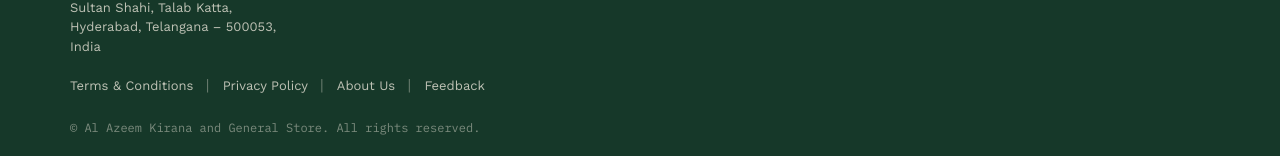
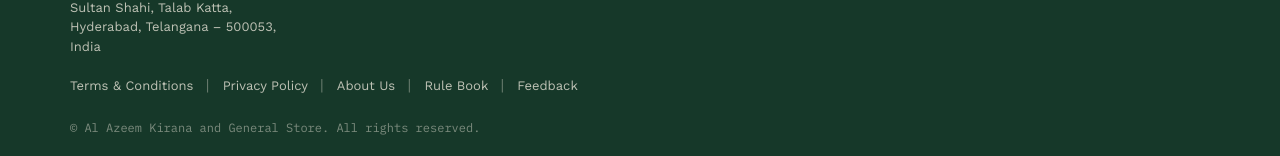
Before and after one commit to mohammedmubashir824-beep/al-azeem-store, a website: page public/index.html in a window 1280 px wide. Shown: the part 970-1126 px from the top of the page. Drawn offline with nearby package versions, Linux system fonts and the light colour scheme; no server answers.

Commit message:
Add Rule Book link to footer

```diff
--- a/public/index.html
+++ b/public/index.html
@@ -180,6 +180,13 @@
           About Us
         </a>
         <span style="margin:0 8px;opacity:.5;">|</span>
+
+        <a href="/rules.html" style="font-size:13px;">
+    Rule Book
+  </a>
+
+  <span style="margin:0 8px;opacity:.5;">|</span>
+
 
          <a href="javascript:void(0)" id="feedbackBtn" style="font-size:13px;">
   Feedback
```
